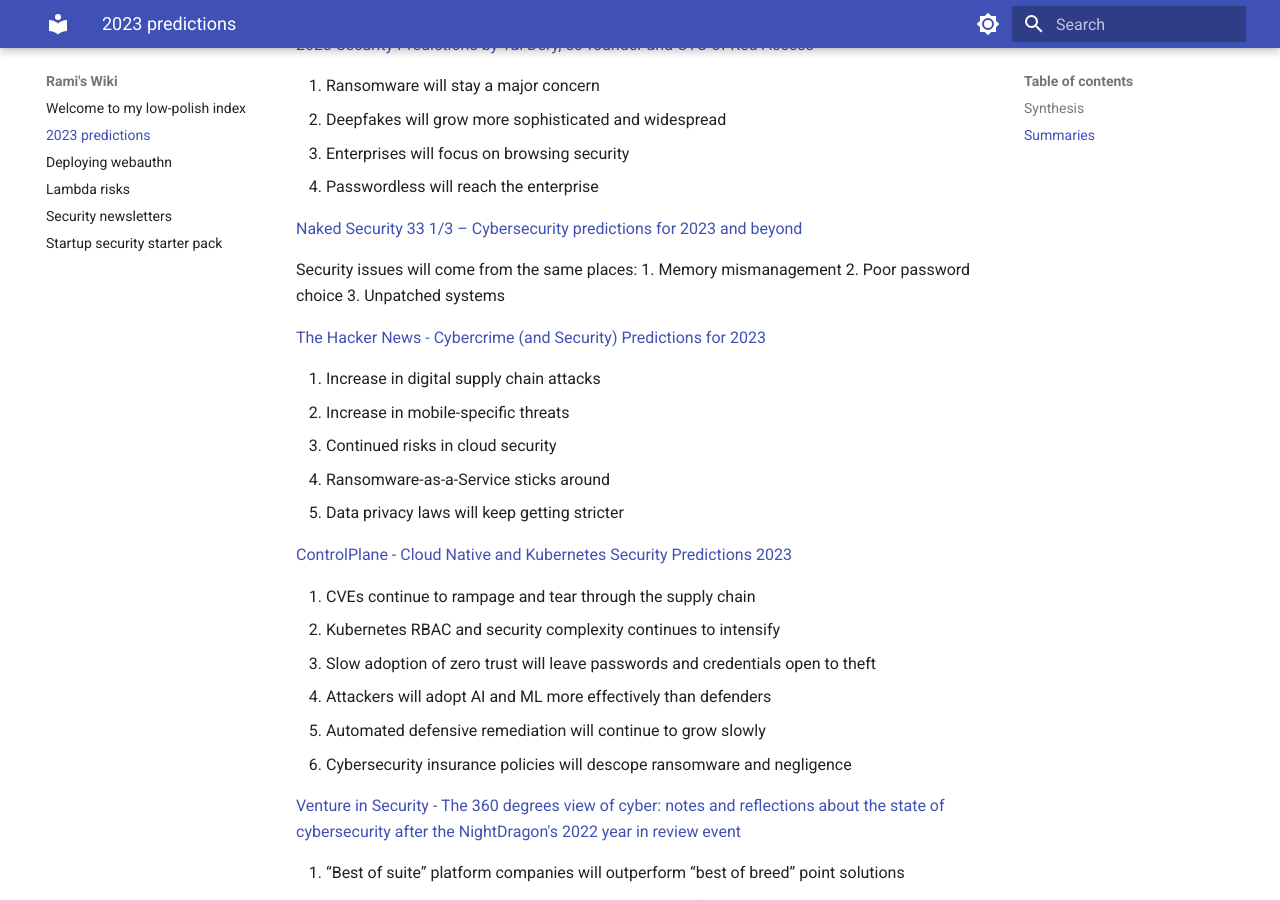
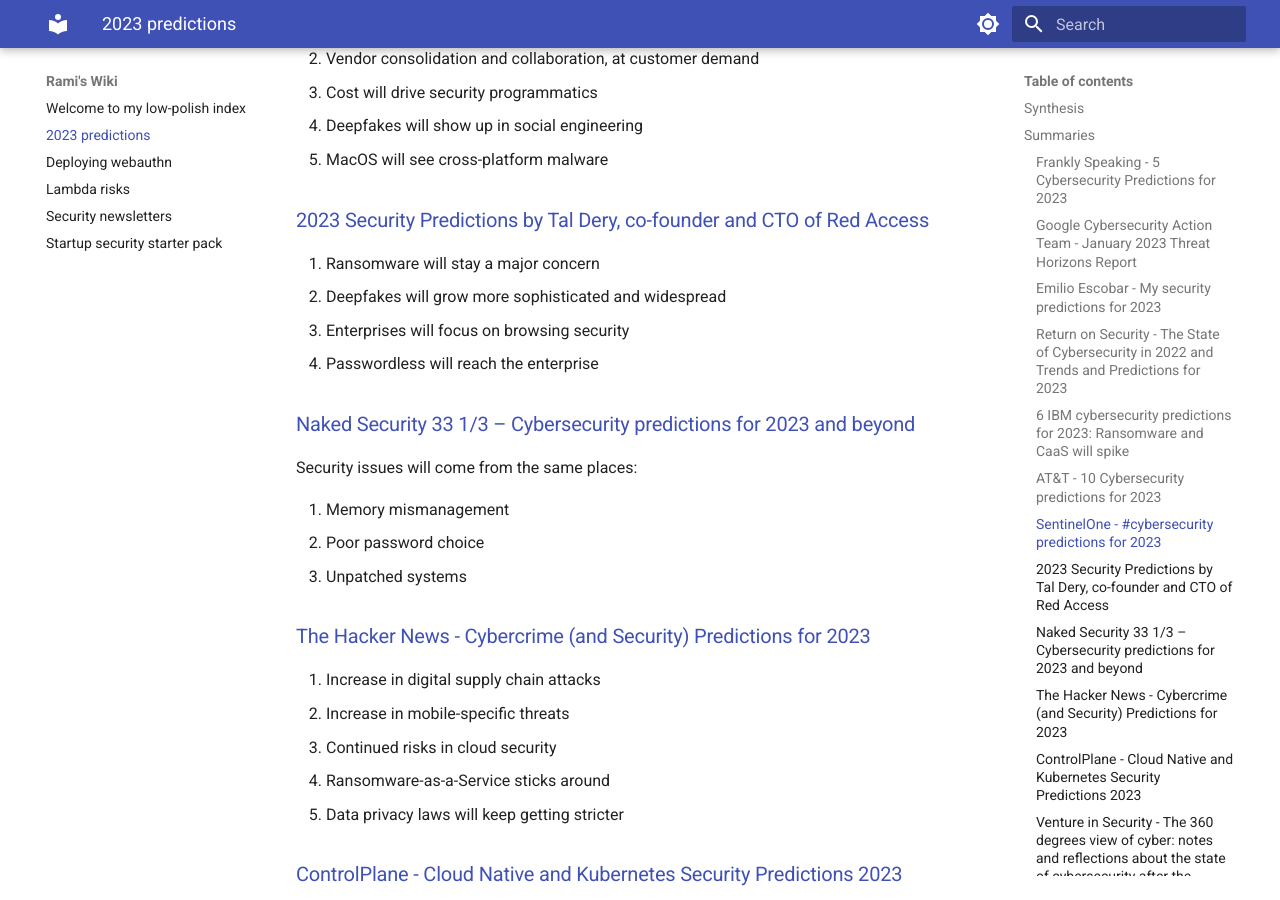
Before and after one commit to ramimac/wiki, an MkDocs documentation site: the page built from docs/2023-predictions.md, in a window 1280 px wide and 900 px high, scrolled down 2771 px. Built offline with MkDocs 1.6.1 and Material for MkDocs 9.7.7, drawn with Linux system fonts in a browser that asks for light colours; some of the changed text lies outside the part shown.

Commit message:
clean up predictions

```diff
--- a/docs/2023-predictions.md
+++ b/docs/2023-predictions.md
@@ -28,7 +28,7 @@
 
 ## Summaries
 
-[Frankly Speaking - 5 Cybersecurity Predictions for 2023](https://franklyspeaking.substack.com/p/frankly-speaking-5-cybersecurity)
+### [Frankly Speaking - 5 Cybersecurity Predictions for 2023](https://franklyspeaking.substack.com/p/frankly-speaking-5-cybersecurity)
 
 1. [Continuing "trend towards Security Engineers"](https://franklyspeaking.substack.com/p/franklyspeaking-8922)
 2. A good year for Cybersecurity Services
@@ -36,7 +36,7 @@
 4. Vendor consolidation
 5. VCs will stay busy in early-stage
 
-[Google Cybersecurity Action Team - January 2023 Threat Horizons Report](https://services.google.com/fh/files/blogs/gcat_threathorizons_full_jan2023.pdf)
+### [Google Cybersecurity Action Team - January 2023 Threat Horizons Report](https://services.google.com/fh/files/blogs/gcat_threathorizons_full_jan2023.pdf)
 
 1. More cross-platform targeting and pivoting from threat actors (cross CSP)
 2. Move from cryptomining to phishing or ransomware to monetize short-term attacker tenancy
@@ -44,7 +44,7 @@
 4. Targeting of cloud services and resources to disrupt OT systems
 5. Increased amount of cloud-specific attack tools and malware, specifically ransomware
 
-[Emilio Escobar - My security predictions for 2023](https://emilioe.substack.com/p/my-security-predictions-for-2023)
+### [Emilio Escobar - My security predictions for 2023](https://emilioe.substack.com/p/my-security-predictions-for-2023)
 
 1. Security budgets will require additional justification
 2. Cloud adoption will accelerate, leading to additional breaches where security teams are not cloud-aware
@@ -54,13 +54,13 @@
 6. More security products that sell to developers directly
 
 
-[Return on Security - The State of Cybersecurity in 2022 and Trends and Predictions for 2023](https://www.returnonsecurity.com/2022-annual-review/)
+### [Return on Security - The State of Cybersecurity in 2022 and Trends and Predictions for 2023](https://www.returnonsecurity.com/2022-annual-review/)
 
 1. More early stage VC activity
 2. More layoffs, down rounds, and PE activity in later stage cybersecurity companies
 3. Product predictions: Web3, AI/ML, API Security, No-Code Security, Managed Services,Security Program Value Realization, Identity Threat Detection, Automation Integrators, VAR evolution, Consumer Protection
 
-[6 IBM cybersecurity predictions for 2023: Ransomware and CaaS will spike](https://venturebeat.com/security/ibm-cybersecurity-predictions/)
+### [6 IBM cybersecurity predictions for 2023: Ransomware and CaaS will spike](https://venturebeat.com/security/ibm-cybersecurity-predictions/)
 
 1. Ransomware attacks, especially against organizations outside industries and regions already impacted
 2. Cybercrime-as-a-service boom
@@ -68,7 +68,7 @@
 4. Increase in EDR and MFA evasion
 5. Implementation failures in zero trust
 
-[AT&T - 10 Cybersecurity predictions for 2023](https://cybersecurity.att.com/blogs/security-essentials/10-cybersecurity-predictions-for-2023)
+### [AT&T - 10 Cybersecurity predictions for 2023](https://cybersecurity.att.com/blogs/security-essentials/10-cybersecurity-predictions-for-2023)
 
 1. Continued threats to Critical Infrastructure and Public Sector
 2. OT attacks will become more prevalent
@@ -81,7 +81,7 @@
 9. Increased attention from the Board
 10. Pain points from skills shortages and product silos
 
-[SentinelOne - #cybersecurity predictions for 2023](https://twitter.com/SentinelOne/status/1608498761348571138)
+### [SentinelOne - #cybersecurity predictions for 2023](https://twitter.com/SentinelOne/status/1608498761348571138)
 
 1. Low sophistication threat actors will cash in
 2. Vendor consolidation and collaboration, at customer demand
@@ -89,21 +89,22 @@
 4. Deepfakes will show up in social engineering
 5. MacOS will see cross-platform malware
 
-[2023 Security Predictions by Tal Dery, co-founder and CTO of Red Access](https://www.globalsecuritymag.com/2023-Security-Predictions-by-Tal-Dery-co-founder-and-CTO-of-Red-Access.html)
+### [2023 Security Predictions by Tal Dery, co-founder and CTO of Red Access](https://www.globalsecuritymag.com/2023-Security-Predictions-by-Tal-Dery-co-founder-and-CTO-of-Red-Access.html)
 
 1. Ransomware will stay a major concern
 2. Deepfakes will grow more sophisticated and widespread
 3. Enterprises will focus on browsing security
 4. Passwordless will reach the enterprise
 
-[Naked Security 33 1/3 – Cybersecurity predictions for 2023 and beyond](https://nakedsecurity.sophos.com/2022/12/30/naked-security-33-1-3-cybersecurity-predictions-for-2023-and-beyond/)
+### [Naked Security 33 1/3 – Cybersecurity predictions for 2023 and beyond](https://nakedsecurity.sophos.com/2022/12/30/naked-security-33-1-3-cybersecurity-predictions-for-2023-and-beyond/)
 
 Security issues will come from the same places:
+
 1. Memory mismanagement
 2. Poor password choice
 3. Unpatched systems
 
-[The Hacker News - Cybercrime (and Security) Predictions for 2023](https://thehackernews.com/2022/12/cybercrime-and-security-predictions-for.html)
+### [The Hacker News - Cybercrime (and Security) Predictions for 2023](https://thehackernews.com/2022/12/cybercrime-and-security-predictions-for.html)
 
 1. Increase in digital supply chain attacks
 2. Increase in mobile-specific threats
@@ -111,7 +112,7 @@
 4. Ransomware-as-a-Service sticks around
 5. Data privacy laws will keep getting stricter
 
-[ControlPlane - Cloud Native and Kubernetes Security Predictions 2023](https://control-plane.io/posts/kubernetes-predictions-for-2023/)
+### [ControlPlane - Cloud Native and Kubernetes Security Predictions 2023](https://control-plane.io/posts/kubernetes-predictions-for-2023/)
 
 1. CVEs continue to rampage and tear through the supply chain
 2. Kubernetes RBAC and security complexity continues to intensify
@@ -120,7 +121,7 @@
 5. Automated defensive remediation will continue to grow slowly
 6. Cybersecurity insurance policies will descope ransomware and negligence
 
-[Venture in Security - The 360 degrees view of cyber: notes and reflections about the state of cybersecurity after the NightDragon's 2022 year in review event](https://ventureinsecurity.net/p/the-360-degrees-view-of-cyber-notes)
+### [Venture in Security - The 360 degrees view of cyber: notes and reflections about the state of cybersecurity after the NightDragon's 2022 year in review event](https://ventureinsecurity.net/p/the-360-degrees-view-of-cyber-notes)
 
 1. “Best of suite” platform companies will outperform “best of breed” point solutions
 2. "Tourist investors" will pull back, leaving more room for specialist investors with a solid understanding of cybersecurity
@@ -130,7 +131,7 @@
 6. Increased application of AI and machine learning in cybersecurity
 7. Increased focus on cyber literacy
 
-[Oxeye - 5 Application Security (AppSec) Predictions for 2023](https://www.oxeye.io/blog/5-application-security-appsec-predictions-for-2023)
+### [Oxeye - 5 Application Security (AppSec) Predictions for 2023](https://www.oxeye.io/blog/5-application-security-appsec-predictions-for-2023)
 
 1. AppSec and CloudSec will converge
 2. ‘Shift left’ will become ‘Shift everywhere’
@@ -138,7 +139,7 @@
 4. Vulnerability Exploitability Exchange (VEX) will grow in popularity due to demand for clearer prioritization data
 5. Software supply chain security will finally have a clearer definition
 
-[BAE Systems - 2023 Cybersecurity Predictions](https://www.baesystems.com/en/cybersecurity/feature/2023-cyber-predictions)
+### [BAE Systems - 2023 Cybersecurity Predictions](https://www.baesystems.com/en/cybersecurity/feature/2023-cyber-predictions)
 
 
 1. Ransomware will have global impact
@@ -149,7 +150,7 @@
 6. The UK National Cyber Strategy will lead to an evolution in cyber capabilities
 7. 5G will bring attack surface
 
-Lohrmann on Cybersecurity - The Top 23 Security Predictions for 2023 [Part 1](https://www.govtech.com/blogs/lohrmann-on-cybersecurity/the-top-23-security-predictions-for-2023-part-1) [Part 2](https://www.govtech.com/blogs/lohrmann-on-cybersecurity/the-top-23-security-predictions-for-2023-part-2)
+### Lohrmann on Cybersecurity - The Top 23 Security Predictions for 2023 [Part 1](https://www.govtech.com/blogs/lohrmann-on-cybersecurity/the-top-23-security-predictions-for-2023-part-1) [Part 2](https://www.govtech.com/blogs/lohrmann-on-cybersecurity/the-top-23-security-predictions-for-2023-part-2)
 
 * More cyber insurance issues and assorted (big) changes coming. Many won’t qualify.
 * More nation-state cyber attacks based on lessons learned from the Ukraine war.
@@ -163,7 +164,7 @@
 * Ransomware will be back in new, more dangerous, blended forms.
 * More attacks against non-traditional technology, from cars to toys to smart cities.
 
-[Trend Micro Security Predictions for 2023](https://www.trendmicro.com/vinfo/us/security/research-and-analysis/predictions/2023)
+### [Trend Micro Security Predictions for 2023](https://www.trendmicro.com/vinfo/us/security/research-and-analysis/predictions/2023)
 
 1. Social engineering threats will continue and adapt to new technologies
 2. Ransomware will increase capabilities for data extortion
@@ -171,13 +172,13 @@
 4. Security issues from misconfigurations and inconsistent application of cloud
 5. Industrial internet of things security will struggle with the skills gap
 
-[Rak Garg - Security's Fifth Estate: Predictions for 2023](https://rakgarg.substack.com/p/securitys-fifth-estate-predictions)
+### [Rak Garg - Security's Fifth Estate: Predictions for 2023](https://rakgarg.substack.com/p/securitys-fifth-estate-predictions)
 
 1. Application security will better understand developers
 2. Phishing will get worse (especially due to AI)
 3. Security productivity will benefit from automation (like SOAR and XDR)
 
-[JupiterOne - Security Leaders Debate: Cybersecurity Predictions for 2023](https://info.jupiterone.com/resources/2023-security-predictions)
+### [JupiterOne - Security Leaders Debate: Cybersecurity Predictions for 2023](https://info.jupiterone.com/resources/2023-security-predictions)
 
 1. Cloud security will move beyond CSPM
 2. CI/CD and IaC tools for audit trails and solving other security problems
@@ -185,7 +186,7 @@
 4. Radical data breach transparency from CISOs
 5. Security will give up on the user as a line of defense
 
-[AWS security heads offer top cybersecurity predictions for 2023](https://venturebeat.com/security/aws-security-heads-offer-top-cybersecurity-predictions-for-2023/)
+### [AWS security heads offer top cybersecurity predictions for 2023](https://venturebeat.com/security/aws-security-heads-offer-top-cybersecurity-predictions-for-2023/)
 
 1. MFA adoption will grow
 2. Increasingly inclusive workforce will address talent gap
```
